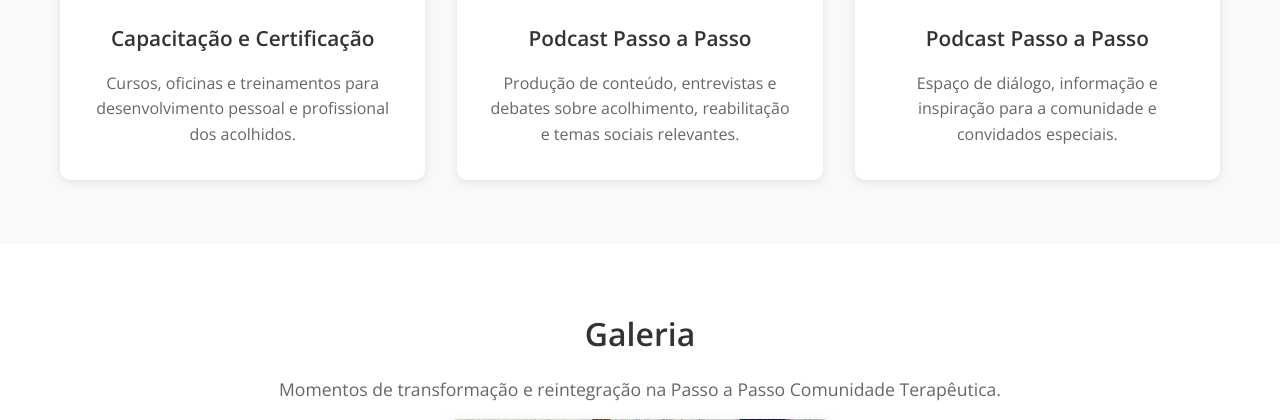
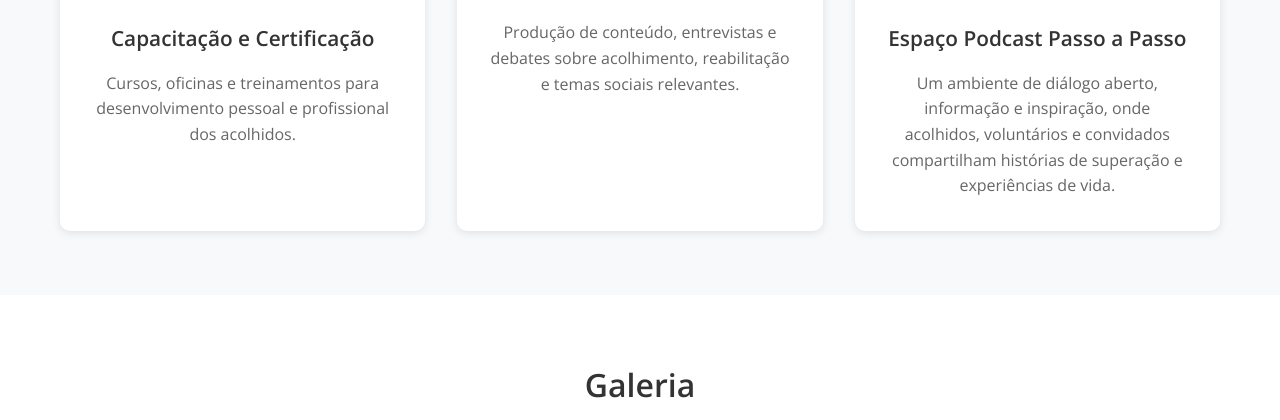
Before and after one commit to jao1224/Comunidade-Terapeutica, a Flask app: page / in a window 1280 px wide. Shown: the part 3891-4311 px from the top of the page. Run offline with Flask 3, Linux system fonts and the light colour scheme.

Commit message:
images renomeadas

```diff
--- a/templates/index.html
+++ b/templates/index.html
@@ -180,14 +180,14 @@
                     <p>Cursos, oficinas e treinamentos para desenvolvimento pessoal e profissional dos acolhidos.</p>
                 </div>
                 <div class="atividade">
-                    <img src="{{ url_for('static', filename='images/podcast2.jpeg') }}" alt="Podcast Passo a Passo" style="width:100%;border-radius:10px;margin-bottom:1rem;">
+                    <img src="{{ url_for('static', filename='images/podcast1.jpeg') }}" alt="Podcast Passo a Passo" style="width:100%;border-radius:10px;margin-bottom:1rem;">
                     <h3>Podcast Passo a Passo</h3>
                     <p>Produção de conteúdo, entrevistas e debates sobre acolhimento, reabilitação e temas sociais relevantes.</p>
                 </div>
                 <div class="atividade">
-                    <img src="{{ url_for('static', filename='images/podcast1.jpeg') }}" alt="Podcast Passo a Passo 2" style="width:100%;border-radius:10px;margin-bottom:1rem;">
-                    <h3>Podcast Passo a Passo</h3>
-                    <p>Espaço de diálogo, informação e inspiração para a comunidade e convidados especiais.</p>
+                    <img src="{{ url_for('static', filename='images/podcast2.jpeg') }}" alt="Espaço Podcast Passo a Passo" style="width:100%;border-radius:10px;margin-bottom:1rem;">
+                    <h3>Espaço Podcast Passo a Passo</h3>
+                    <p>Um ambiente de diálogo aberto, informação e inspiração, onde acolhidos, voluntários e convidados compartilham histórias de superação e experiências de vida.</p>
                 </div>
             </div>
         </div>
```
Also changed, not shown: static/images/podcast1.jpeg (renamed from static/images/podcast (1).jpeg), static/images/podcast2.jpeg (renamed from static/images/podcast (2).jpeg).
